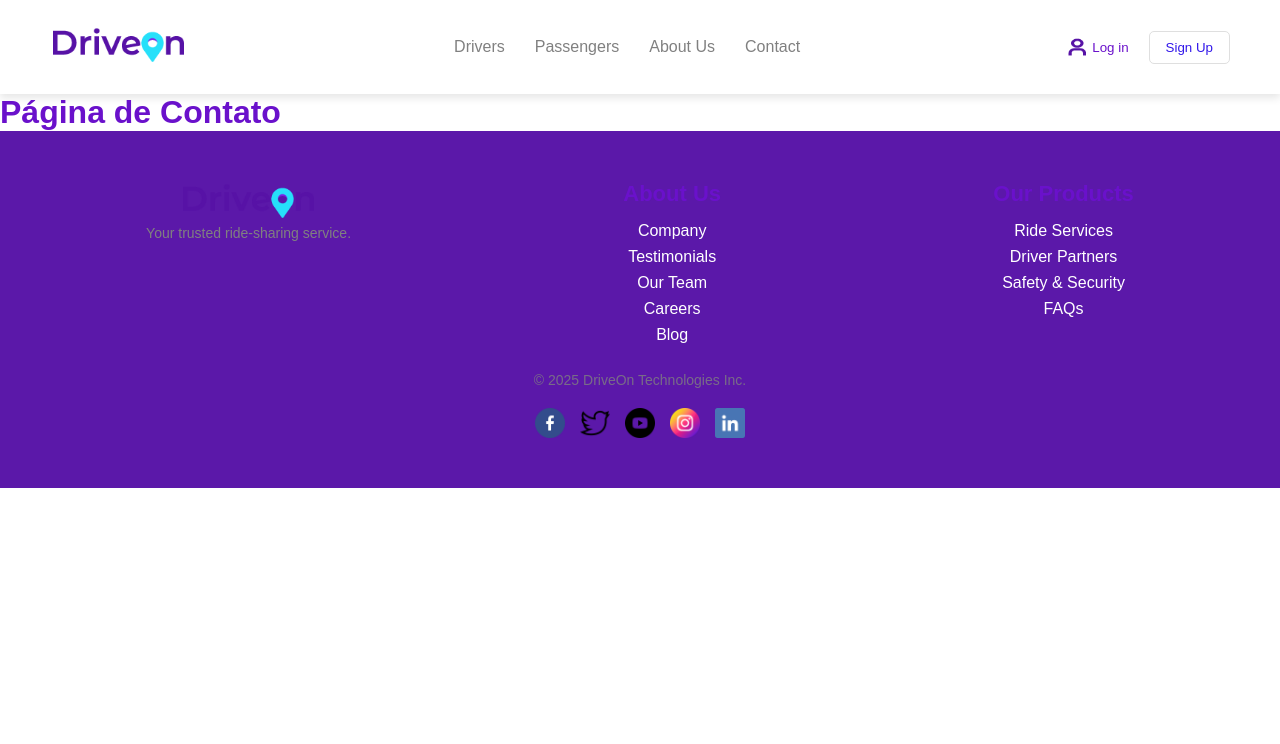
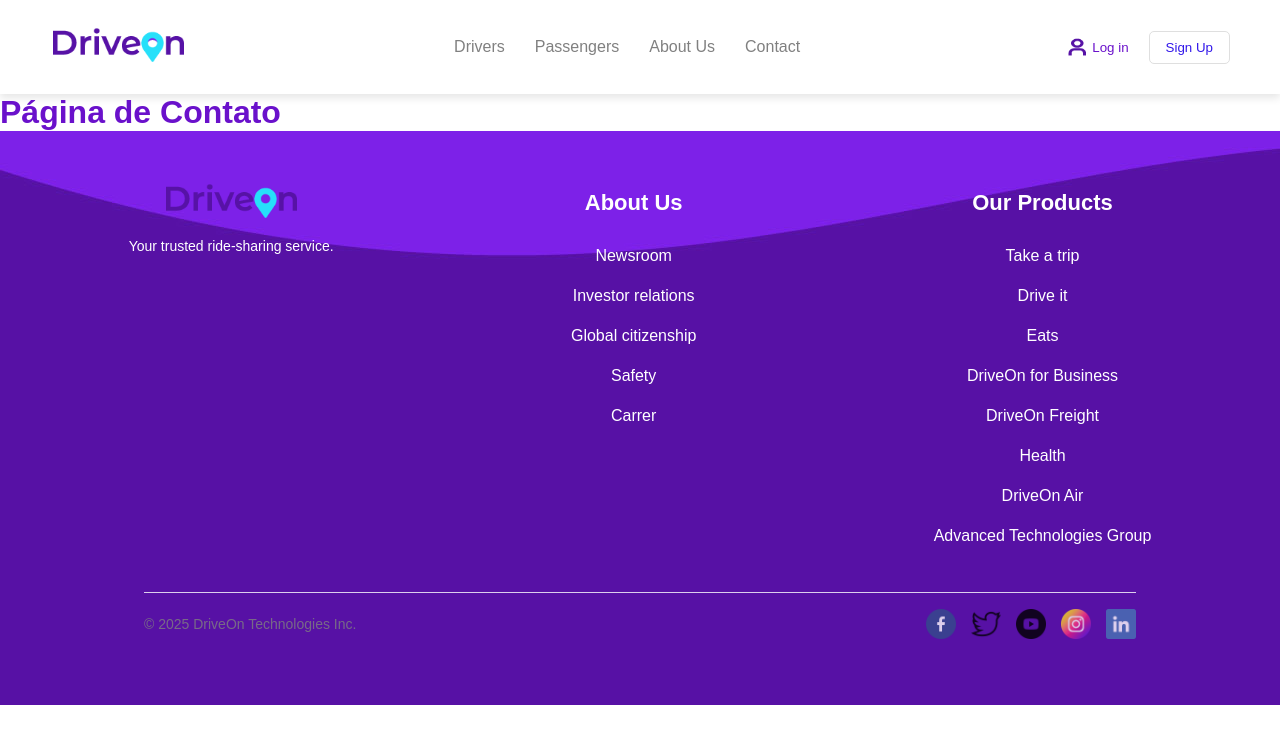
Before and after one commit to Bruno-Meireles/Driveon, a React (Vite) app: page /contact in a window 1280 px wide. Shown: the top 744 px of the page. Built offline with nearby package versions, Linux system fonts and the light colour scheme; a web font is replaced by a local one.

Commit message:
Finish Footer

```diff
--- a/src/components/DownloadApp/DownloadApp.css
+++ b/src/components/DownloadApp/DownloadApp.css
@@ -3,7 +3,7 @@
     background-size: cover;
     width: 100%;
     min-height: 950px;
-      display: flex;
+    display: flex;
     flex-direction: column;
     justify-content: center;
     align-items: center;
@@ -15,7 +15,7 @@
 .download-content {
     display: flex;
     flex-direction: column;
-    text-align: center;
+    text-align: start;
     max-width: 600px;
     gap: 20px;
     z-index: 2;
--- a/src/components/DriveOnAbout/DriveOnAbout.css
+++ b/src/components/DriveOnAbout/DriveOnAbout.css
@@ -6,13 +6,12 @@
         align-items: center;
         justify-content: space-between;
         gap: 40px;
-    background-color: #f3f4f6;
+    background-color: var(--backgroundColor);
 }
 
 .driveon-content {
     display: flex;
     align-items: center;
-    max-width: 1440px;
     margin: auto;
     gap: 40px;
     width: 100%;
--- a/src/components/Footer/Footer.css
+++ b/src/components/Footer/Footer.css
@@ -1,11 +1,16 @@
 .footer {
-    background: #5b18a9;
-    /* Ajuste para tom mais próximo da imagem */
-    color: white;
+    background-image: url(../../assets//img//fundo-footer.png);
+     color: white;
     padding: 50px 20px;
     text-align: center;
 }
+.footer-logo {
+    color: white;
 
+}
+.footer-description {
+    color: var(--backgroundColor);
+}
 .footer-container {
     display: flex;
     justify-content: space-around;
@@ -15,9 +20,11 @@
 
 .footer-section {
     max-width: 300px;
+    line-height: 2;
 }
 
 .footer-section h3 {
+    color : var(--backgroundColor);
     font-size: 22px;
     margin-bottom: 15px;
 }
@@ -35,21 +42,27 @@
 }
 
 .footer-section ul li:hover {
-    color: #ffcc00;
-    /* Pequeno destaque ao passar o mouse */
+    color: var(--yellow);
+
 }
 
 .footer-bottom {
-    margin-top: 20px;
     font-size: 14px;
     opacity: 0.8;
+    padding: 1rem 0;
 }
+.line {
+    width: 80%;
+    height: 1px;
+    background-color: var(--backgroundColor);
+    margin: 1rem auto;
 
+}
 .icons {
     display: flex;
     justify-content: center;
     gap: 15px;
-    margin-top: 20px;
+
 }
 
 .icons img {
@@ -62,3 +75,13 @@
 .icons img:hover {
     transform: scale(1.1);
 }
+
+.footer-copyright {
+    width: 80%;
+    display: flex;
+    justify-content: space-between;
+    flex-wrap: wrap;
+    text-align: center;
+    align-items: center;
+    margin: 0 auto;
+}
--- a/src/components/Footer/Footer.tsx
+++ b/src/components/Footer/Footer.tsx
@@ -15,33 +15,41 @@ const Footer: React.FC = () => {
         <div className="footer-container ">
           <div className="footer-section">
             <Link to="/" className="logo">
-              <img src={logo} alt="Logo Driveon" />
+              <img className="footer-logo" src={logo} alt="Logo Driveon" />
             </Link>
-            <p>Your trusted ride-sharing service.</p>
+            <p className="footer-description">
+              Your trusted ride-sharing service.
+            </p>
           </div>
           <div className="footer-section">
             <h3>About Us</h3>
             <ul>
-              <li>Company</li>
-              <li>Testimonials</li>
-              <li>Our Team</li>
-              <li>Careers</li>
-              <li>Blog</li>
+              <li>Newsroom</li>
+              <li>Investor relations</li>
+              <li>Global citizenship</li>
+              <li>Safety</li>
+              <li>Carrer</li>
             </ul>
           </div>
           <div className="footer-section">
             <h3>Our Products</h3>
             <ul>
-              <li>Ride Services</li>
-              <li>Driver Partners</li>
-              <li>Safety & Security</li>
-              <li>FAQs</li>
+              <li>Take a trip</li>
+              <li>Drive it</li>
+              <li>Eats</li>
+              <li>DriveOn for Business</li>
+              <li>DriveOn Freight</li>
+              <li>Health</li>
+              <li>DriveOn Air</li>
+              <li>Advanced Technologies Group</li>
             </ul>
           </div>
         </div>
         <div className="footer-bottom">
+          <div className="line"></div>
+
+          <div className="footer-copyright">
             <p>© 2025 DriveOn Technologies Inc.</p>
-        </div>
             <span className="icons">
               <img src={facebook} alt="Facebook Icon" />
               <img src={twitter} alt="twitter Icon" />
@@ -50,6 +58,8 @@ const Footer: React.FC = () => {
               <img src={linkedin} alt="linkedin Icon" />
             </span>
           </div>
+        </div>
+      </div>
     </footer>
   );
 };
```
Lines whose indentation alone changed are shown as unchanged.
